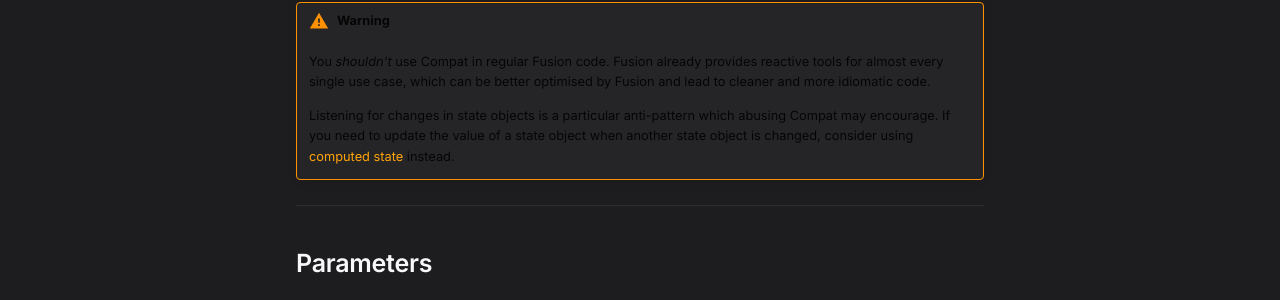
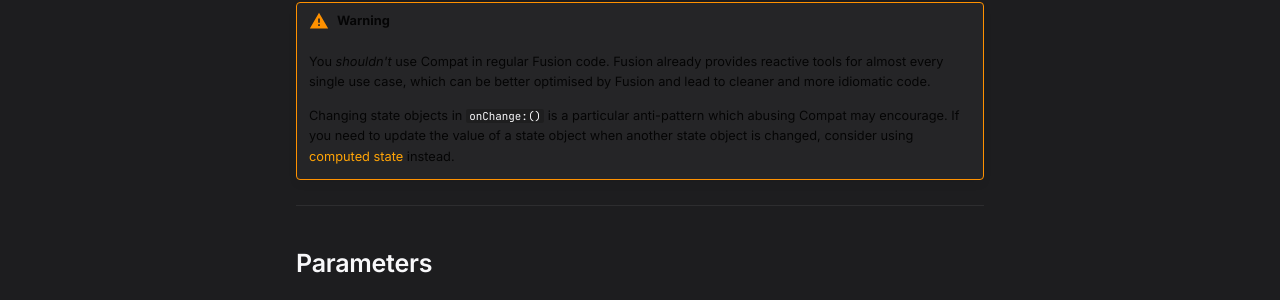
Before and after one commit to dphfox/Fusion, an MkDocs documentation site: the page built from docs/api-reference/api/compat.md, in a window 1280 px wide and 900 px high. Shown: the part 450-750 px from the top of the window. Built offline with MkDocs 1.6.1 and Material for MkDocs 9.7.7, drawn with Linux system fonts in a browser that asks for light colours; comment, search, counter and statistics services are not loaded.

Commit message:
Reword paragraph in Compat API reference

```diff
--- a/docs/api-reference/api/compat.md
+++ b/docs/api-reference/api/compat.md
@@ -14,7 +14,7 @@ saving state objects to data stores as they change.
 	reactive tools for almost every single use case, which can be better
 	optimised by Fusion and lead to cleaner and more idiomatic code.
 
-	Listening for changes in state objects is a particular anti-pattern which
+	Changing state objects in `onChange:()` is a particular anti-pattern which
 	abusing Compat may encourage. If you need to update the value of a state
 	object when another state object is changed, consider using [computed state](../computed.md)
 	instead.
```
